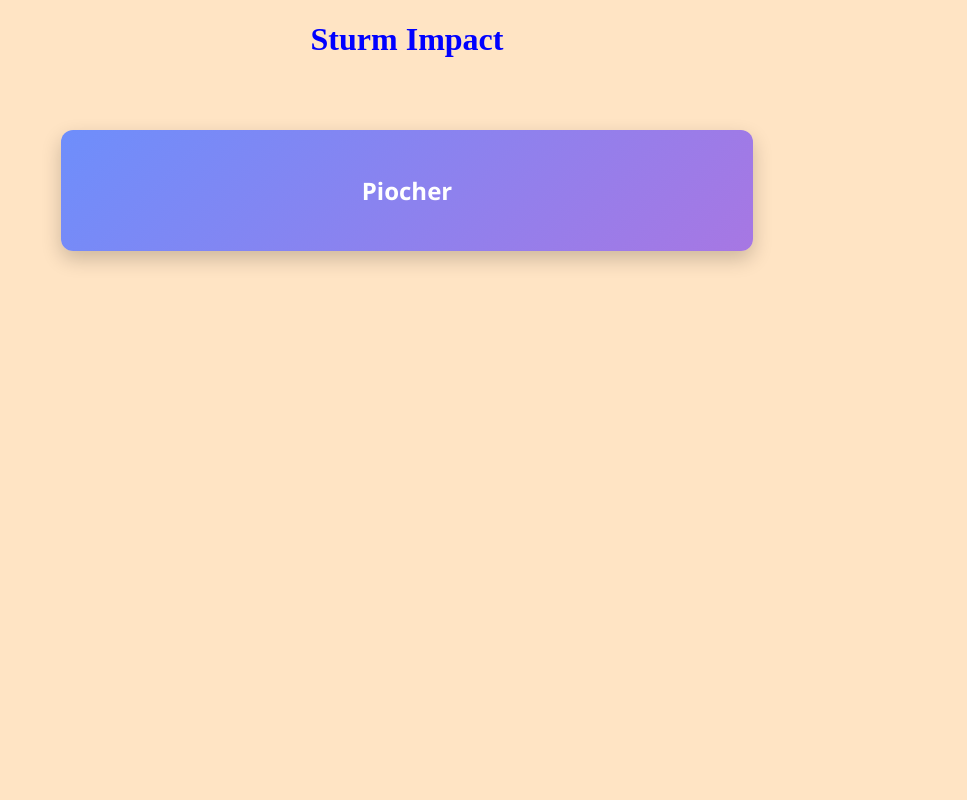
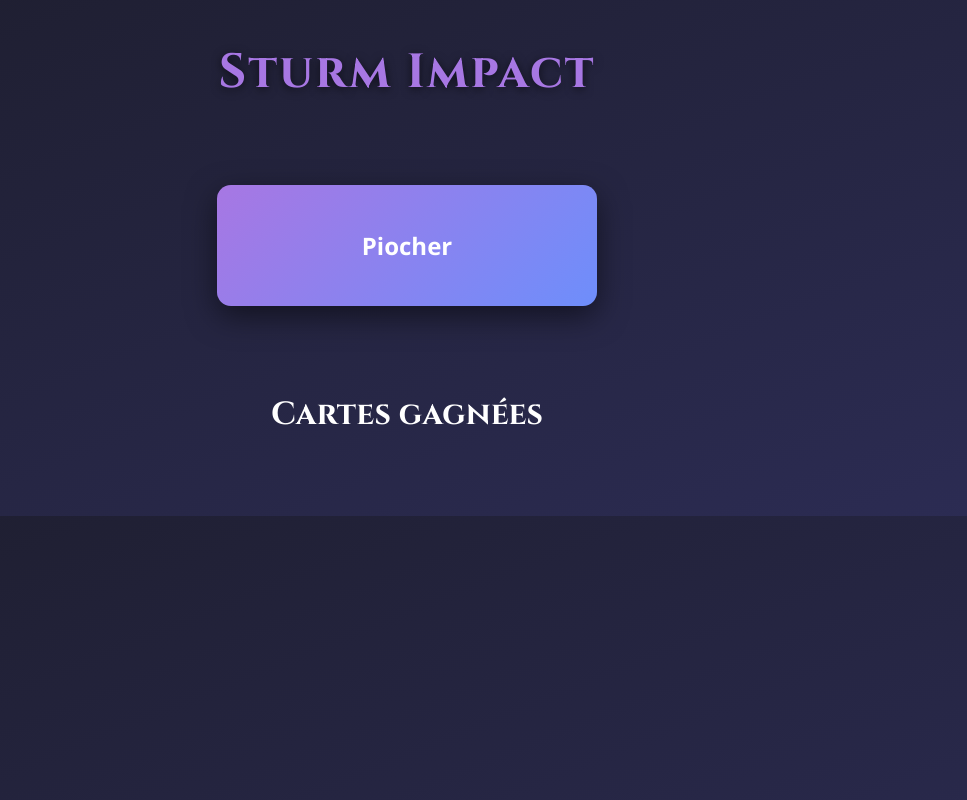
Before and after one commit to Entropie67/introJS_2025, a plain HTML site: page index.html in a window 1280 px wide. Shown: the whole page, without its empty margins (233-1200 px from the left). Drawn offline with Linux system fonts and the light colour scheme.

Commit message:
Amélioration de l'interface

```diff
--- a/index.html
+++ b/index.html
@@ -4,6 +4,8 @@
   <meta charset="UTF-8">
   <meta name="viewport" content="width=device-width, initial-scale=1.0">
   <title>Activité JavaScript NSI</title>
+  <link href="https://fonts.googleapis.com/css2?family=Cinzel:wght@700&display=swap" rel="stylesheet">
+
   <link rel="stylesheet" href="style.css">
 </head>
 <body>
@@ -17,6 +19,7 @@
     <p id="btn">Piocher</p>
   </div>
   <div id="gagnante">
+    <h2>Cartes gagnées</h2>
     <!-- carte gagnante -->
   </div>
   <script src="script.js"></script>
--- a/style.css
+++ b/style.css
@@ -1,46 +1,73 @@
 body {
-    background: bisque;
+    margin: 0;
+    padding: 0;
+    background: linear-gradient(to bottom right, #1e1e2f, #2c2c54);
+    font-family: 'Segoe UI', Tahoma, Geneva, Verdana, sans-serif;
+    color: white;
 }
 
 h1 {
     text-align: center;
-    color: blue;
+    font-size: 3rem;
+    margin: 40px 0;
+    color: #a777e3;
+    font-family: 'Cinzel', serif;
+    letter-spacing: 2px;
+    text-shadow: 0 2px 10px rgba(0, 0, 0, 0.6);
 }
 
-#lss {
-    width: 50%;
+#images {
+    display: flex;
+    justify-content: space-around;
+    flex-wrap: wrap;
+    gap: 20px;
+    margin: 30px auto;
+    width: 90%;
 }
 
 .cards {
-    border-radius: 10px;
+    border-radius: 16px;
     width: 200px;
+    box-shadow: 0 10px 25px rgba(0, 0, 0, 0.4);
+    transition: transform 0.3s, box-shadow 0.3s;
 }
-#images {
+
+.cards:hover {
+    transform: scale(1.05);
+    box-shadow: 0 12px 30px rgba(255, 255, 255, 0.2);
+}
+
+#btn-container {
     display: flex;
-    justify-content: space-around;
-}
-#btn-container {
-    width: 50%;
-    padding: 20px 30px;
-    font-size: 1.5rem; /* texte bien visible */
+    justify-content: center;
+    align-items: center;
+    width: 300px;
+    padding: 20px 40px;
+    font-size: 1.5rem;
     font-weight: 600;
     font-family: 'Segoe UI', Tahoma, Geneva, Verdana, sans-serif;
-
     color: white;
-    background: linear-gradient(135deg, #6e8efb, #a777e3); /* dégradé classe */
-    border: none;
-    border-radius: 12px;
-
-    box-shadow: 0 8px 20px rgba(0, 0, 0, 0.2);
+    background: linear-gradient(135deg, #a777e3, #6e8efb);
+    border-radius: 14px;
+    box-shadow: 0 10px 30px rgba(0, 0, 0, 0.5);
     cursor: pointer;
+    margin: 40px auto;
     transition: all 0.3s ease-in-out;
-    text-align: center;
-    margin: auto;
-    margin-top: 50px;
 }
 
 #btn-container:hover {
-    transform: scale(1.03);
-    box-shadow: 0 12px 25px rgba(0, 0, 0, 0.25);
-    background: linear-gradient(135deg, #a777e3, #6e8efb); /* inversion subtile */
+    transform: scale(1.08);
+    background: linear-gradient(135deg, #6e8efb, #a777e3);
 }
+
+#gagnante {
+    margin: 40px;
+    padding: 20px;
+    text-align: center;
+}
+
+#gagnante h2 {
+    font-family: 'Cinzel', serif;
+    font-size: 2rem;
+    margin-bottom: 20px;
+}
```
